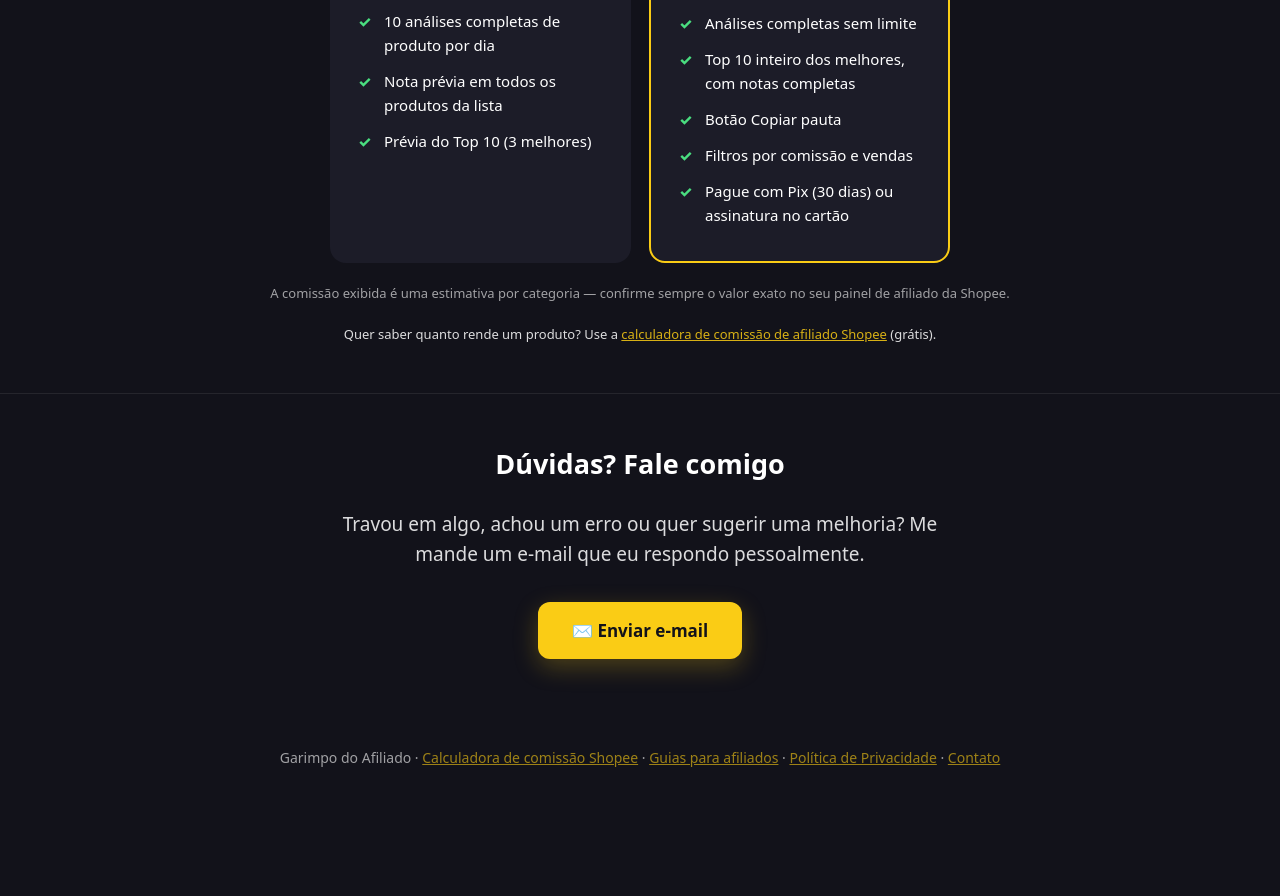
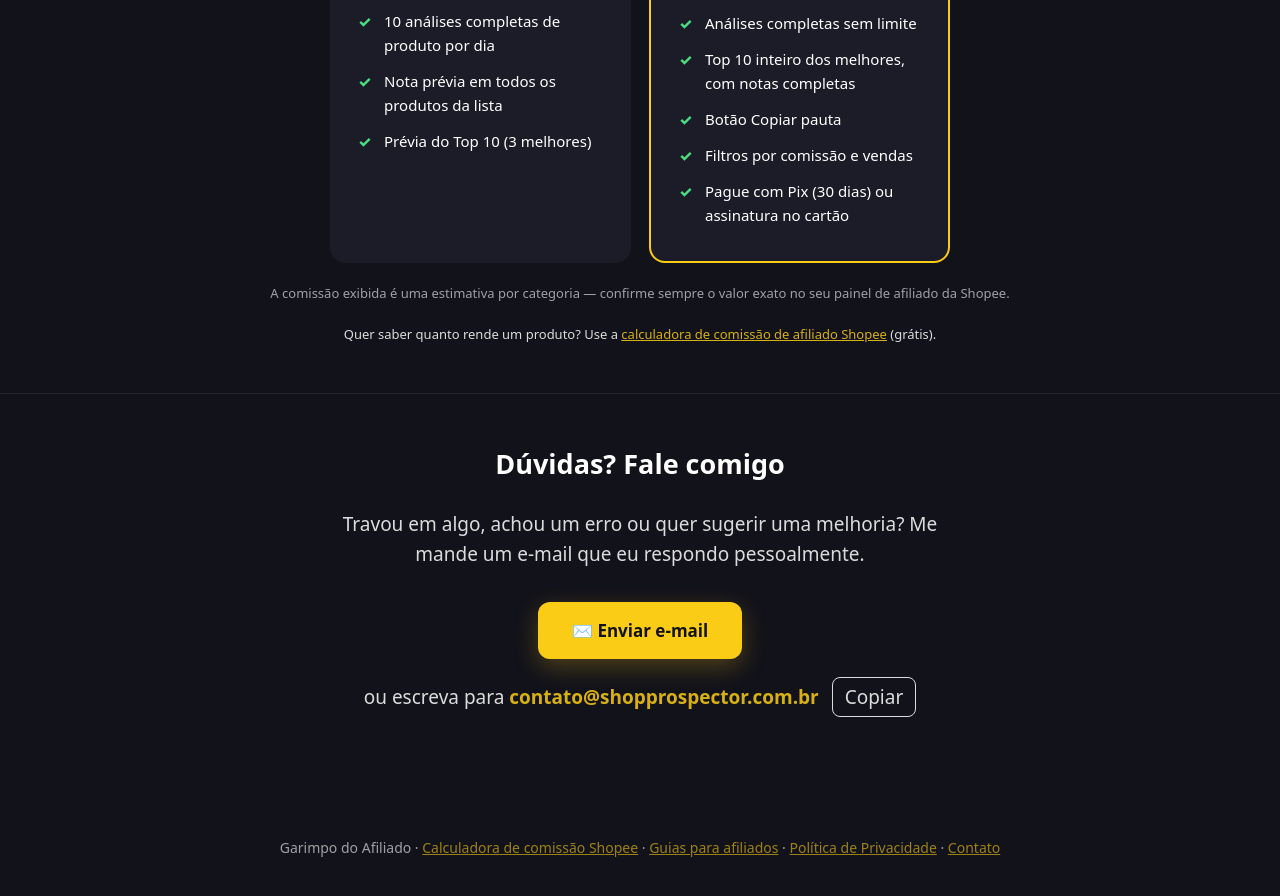
Before and after one commit to Alcerio/garimpo-web, a plain HTML site: page index.html in a window 1280 px wide. Shown: the part 1408-2304 px from the top of the page. Before the commit the page ends 2217 px from the top, so only its background shows below. Drawn offline with Linux system fonts and the light colour scheme.

Commit message:
Site: contato via contato@shopprospector.com.br (visível + copiar), privacy idem
Co-Authored-By: Claude Opus 5.5 <noreply@anthropic.com>

```diff
--- a/index.html
+++ b/index.html
@@ -124,7 +124,10 @@
   <div class="wrap" style="text-align:center">
     <h2>Dúvidas? Fale comigo</h2>
     <p class="sub">Travou em algo, achou um erro ou quer sugerir uma melhoria? Me mande um e-mail que eu respondo pessoalmente.</p>
-    <a class="cta" href="mailto:alcerio@gmail.com?subject=D%C3%BAvida%20sobre%20o%20Garimpo%20do%20Afiliado">✉️ Enviar e-mail</a>
+    <a class="cta" href="mailto:contato@shopprospector.com.br?subject=D%C3%BAvida%20sobre%20o%20Garimpo%20do%20Afiliado">✉️ Enviar e-mail</a>
+    <p class="sub" style="margin-top:18px">ou escreva para <strong style="color:var(--ouro)">contato@shopprospector.com.br</strong>
+      <button type="button" id="copiarEmail" style="margin-left:8px;padding:4px 12px;border-radius:8px;border:1px solid currentColor;background:transparent;color:inherit;cursor:pointer;font:inherit">Copiar</button></p>
+    <script>document.getElementById('copiarEmail').onclick=function(){var b=this;navigator.clipboard.writeText('contato@shopprospector.com.br').then(function(){b.textContent='Copiado ✓';setTimeout(function(){b.textContent='Copiar'},2000)})}</script>
   </div>
 </section>
 
```
Also changed, not shown: privacy.html (+2 -2 lines).
